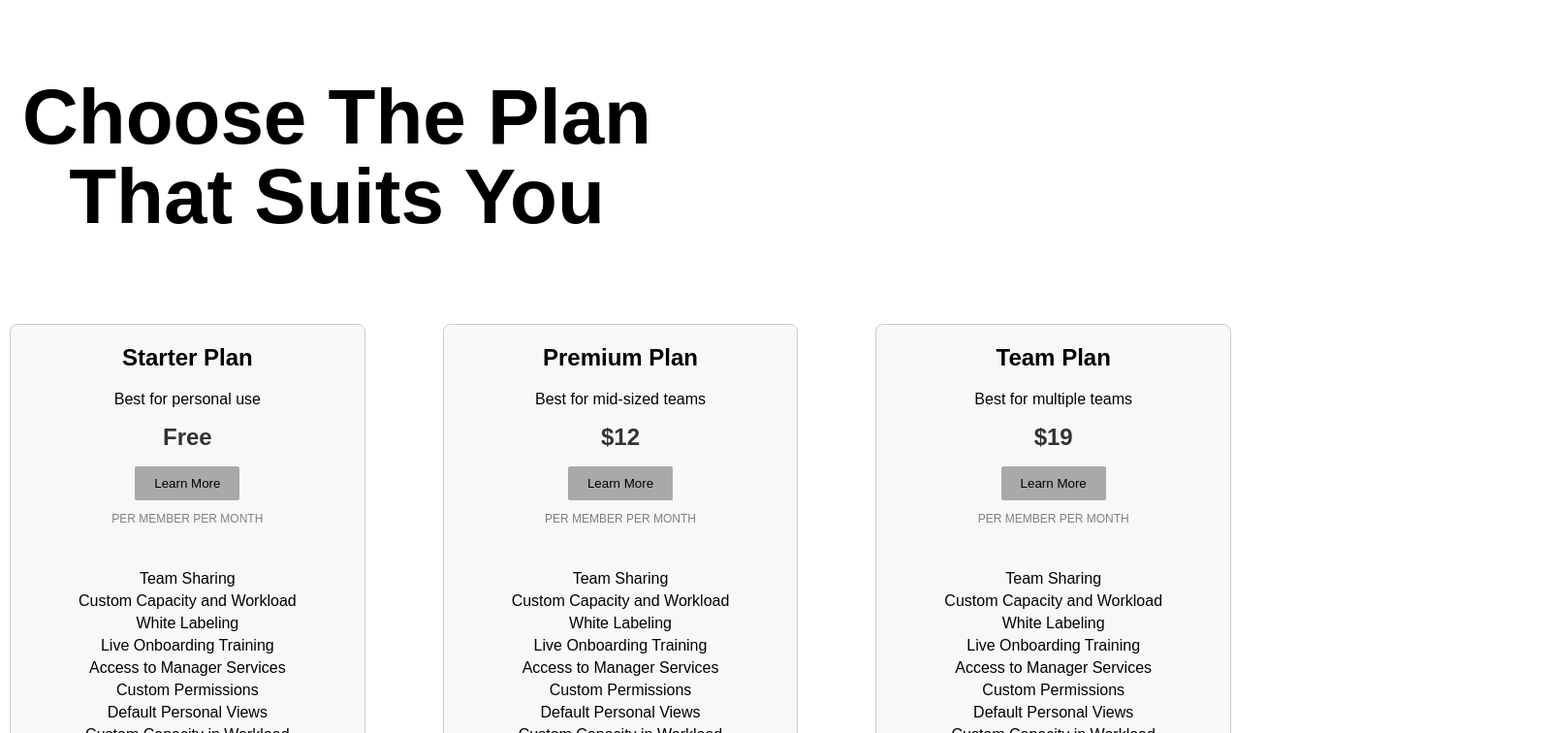
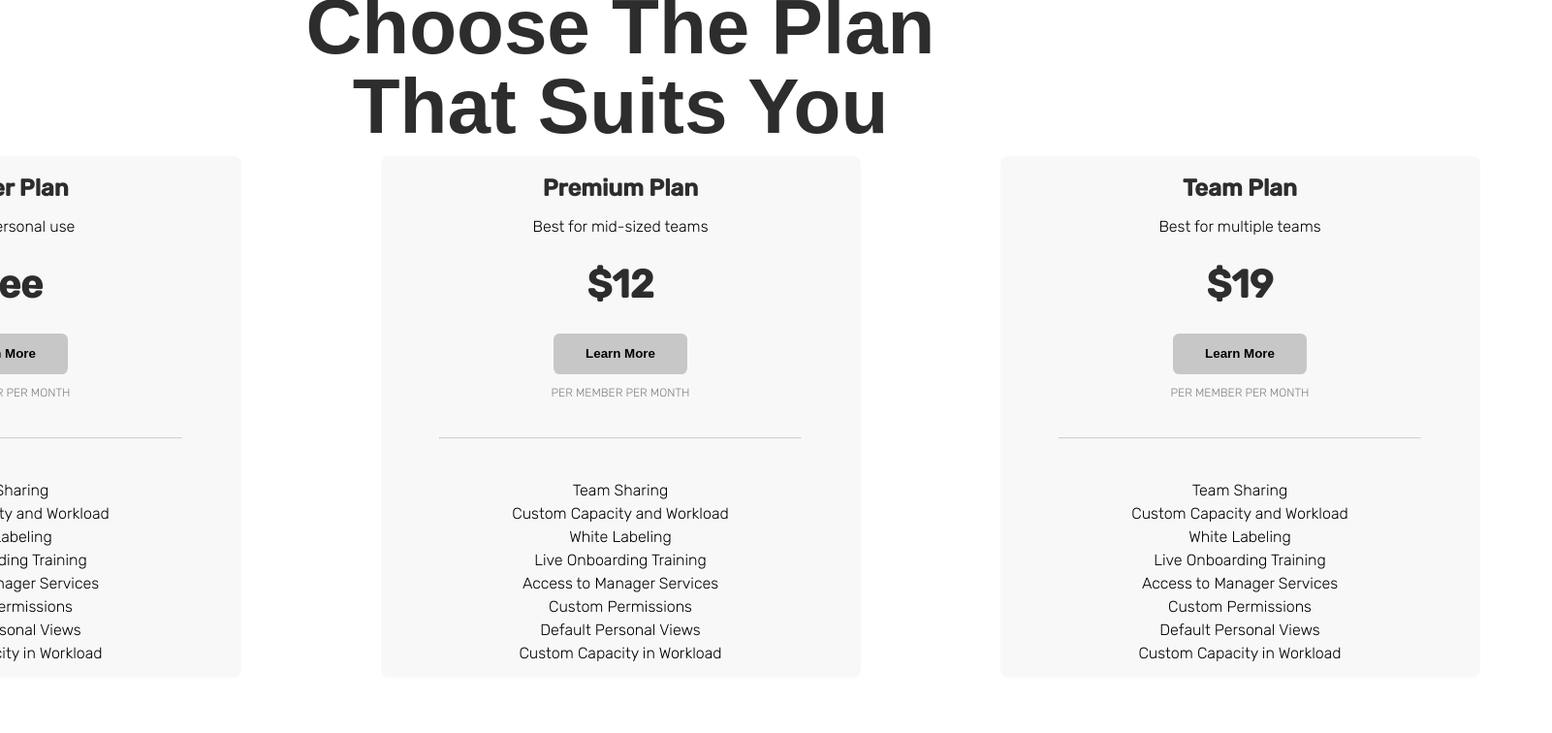
Before and after one commit to Vebloc/Workflo_EXT, a React (Create React App) app: page / in a window 1280 px wide. Shown: the top 756 px of the page at 97% size, 1601 px wide, since content can reach past the window. Built offline with nearby package versions, Linux system fonts and the light colour scheme; a web font is replaced by a local one.

Commit message:
update css to table

```diff
--- a/public/index.html
+++ b/public/index.html
@@ -6,7 +6,7 @@
     <link href="https://api.fontshare.com/v2/css?f[]=chillax@600,300,400,200&display=swap" rel="stylesheet">
     <link rel="preconnect" href="https://fonts.googleapis.com">
     <link rel="preconnect" href="https://fonts.gstatic.com" crossorigin>
-    <link href="https://fonts.googleapis.com/css2?family=Rubik:wght@500&display=swap" rel="stylesheet">
+    <link href="https://fonts.googleapis.com/css2?family=Rubik:wght@300;500&display=swap" rel="stylesheet">
     <meta name="viewport" content="width=device-width, initial-scale=1" />
     <meta name="theme-color" content="#000000" />
     <meta
--- a/src/components/pages/PricingTable.jsx
+++ b/src/components/pages/PricingTable.jsx
@@ -12,6 +12,8 @@ const PricingTable = () => {
             <h1 className="price">Free</h1>
             <button>Learn More</button>
             <ul className="member-price-text">PER MEMBER PER MONTH</ul>
+            <br></br>
+            <hr></hr>
             <br></br>
             <ul>
             <li>Team Sharing</li>
@@ -32,6 +34,8 @@ const PricingTable = () => {
           <button>Learn More</button>
           <ul className="member-price-text">PER MEMBER PER MONTH</ul>
           <br></br>
+          <hr></hr>
+          <br></br>
           <ul>
             <li>Team Sharing</li>
             <li>Custom Capacity and Workload</li>
@@ -51,6 +55,8 @@ const PricingTable = () => {
           <button>Learn More</button>
           <ul className="member-price-text">PER MEMBER PER MONTH</ul>
           <br></br>
+          <hr></hr>
+          <br></br>
           <ul>
             <li>Team Sharing</li>
             <li>Custom Capacity and Workload</li>
--- a/src/styles/PricingTable.css
+++ b/src/styles/PricingTable.css
@@ -1,12 +1,18 @@
 /* PricingTable.css */
-.container {
+body {
+  display: flex;
   justify-content: center;
+  align-items: center;
+  height: 100vh;
 }
+
 .header {
   width: 695px;
   height: 164px;
-  top: 178px;
-  left: 613px;
+  padding-top: 178px;
+  padding-left: 613px;
+  padding-right: 613px;
+  margin: auto;
   font-family: 'Chillax', sans-serif;
   font-size: 80px;
   font-weight: 600;
@@ -14,6 +20,7 @@
   letter-spacing: 0em;
   text-align: center;
   display: flex;
+  color: #2D2D2D;
 }
 
 .pricing-table {
@@ -28,10 +35,10 @@
 }
 
 .pricing-column {
-  font-family: 'Chillax', sans-serif;
-  font-weight: 400;
+  font-family: 'Rubik', sans-serif;
+  font-weight: 300;
   text-align: center;
-  border: 1px solid #ccc;
+  border: none;
   width: 495px;
   height: 841px;
   padding: 60px, 60px, 80px, 60px;
@@ -39,17 +46,23 @@
   margin: 10px;
   border-radius: 8px;
   background-color: #F8F8F8;
-  overflow-y: auto;
+  height: fit-content;
+
 }
 
 .price {
-  font-size: 1.5em;
-  color: #333;
+  font-size: 2.5em;
+  color: #2D2D2D;
 }
 
 .member-price-text {
   font-size: 0.75em;
   color: gray;
+}
+
+h2 {
+  margin-bottom: 0px;
+  color: #2D2D2D;
 }
 
 ul {
@@ -61,11 +74,57 @@ li {
   margin-bottom: 5px;
 }
 
-button {
+/* button {
   background-color: darkgrey;
   color: black;
   padding: 10px 20px;
   border: none;
   border-radius: 2px;
   cursor: pointer;
+} */
+
+hr {
+  width: 75%;
+  opacity: 0.4;
 }
+/* CSS */
+button {
+  background-color: #c7c7c7;
+  border: 1px solid transparent;
+  border-radius: .4rem;
+  box-sizing: border-box;
+  color: #FFFFFF;
+  cursor: pointer;
+  flex: 0 0 auto;
+  font-weight: 600;
+  line-height: 1.5rem;
+  padding: .5rem 2rem;
+  text-align: center;
+  color: black;
+  text-decoration: none black solid;
+  text-decoration-thickness: auto;
+  transition-duration: .2s;
+  transition-property: background-color,border-color,color,fill,stroke;
+  transition-timing-function: cubic-bezier(.4, 0, 0.2, 1);
+  user-select: none;
+  -webkit-user-select: none;
+  touch-action: manipulation;
+  width: auto;
+}
+
+button:hover {
+  background-color: #2D2D2D;
+  color: white;
+}
+
+button:focus {
+  box-shadow: none;
+  outline: 2px solid transparent;
+  outline-offset: 2px;
+}
+
+@media (min-width: 768px) {
+  .button-40 {
+    padding: .75rem 1.5rem;
+  }
+}
```
